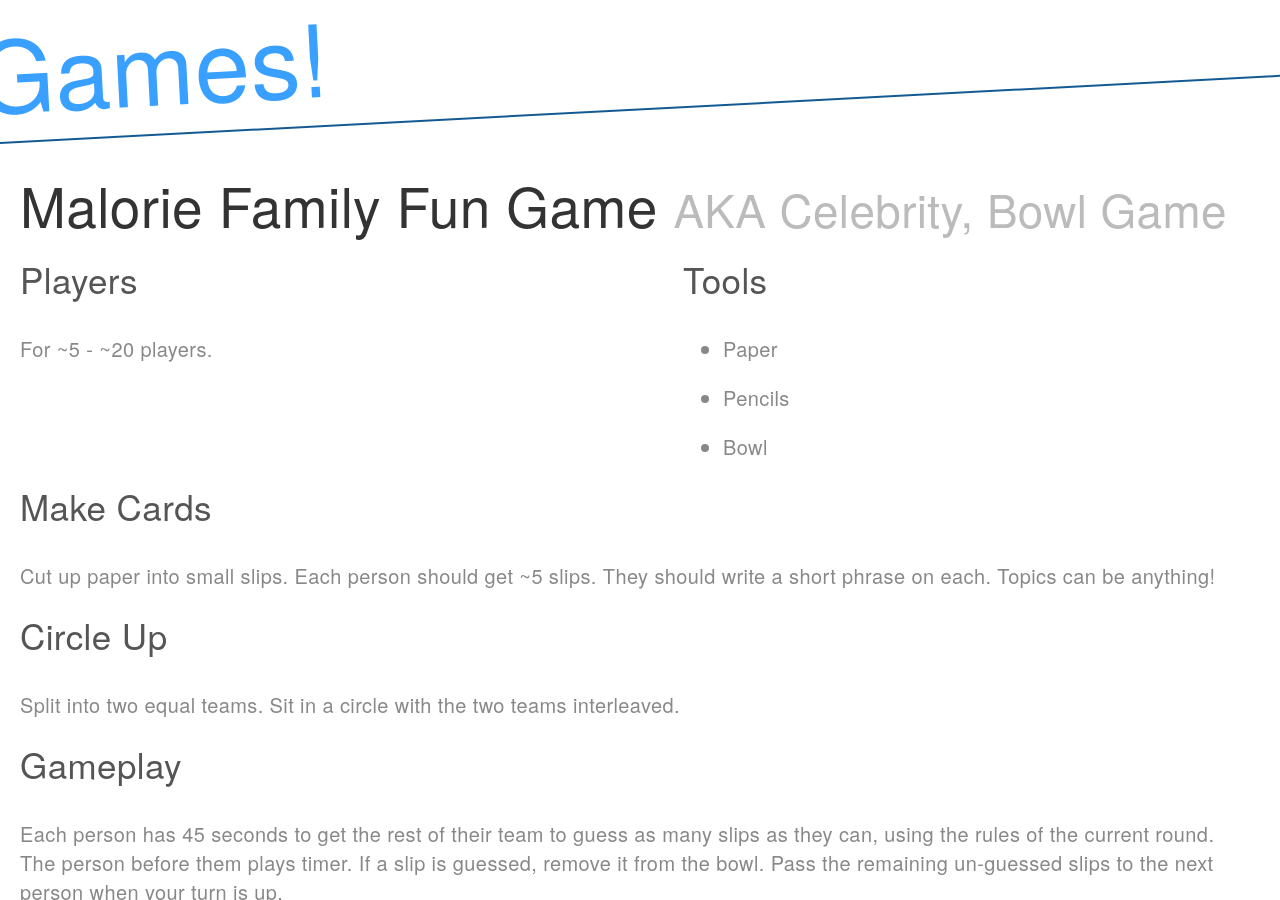
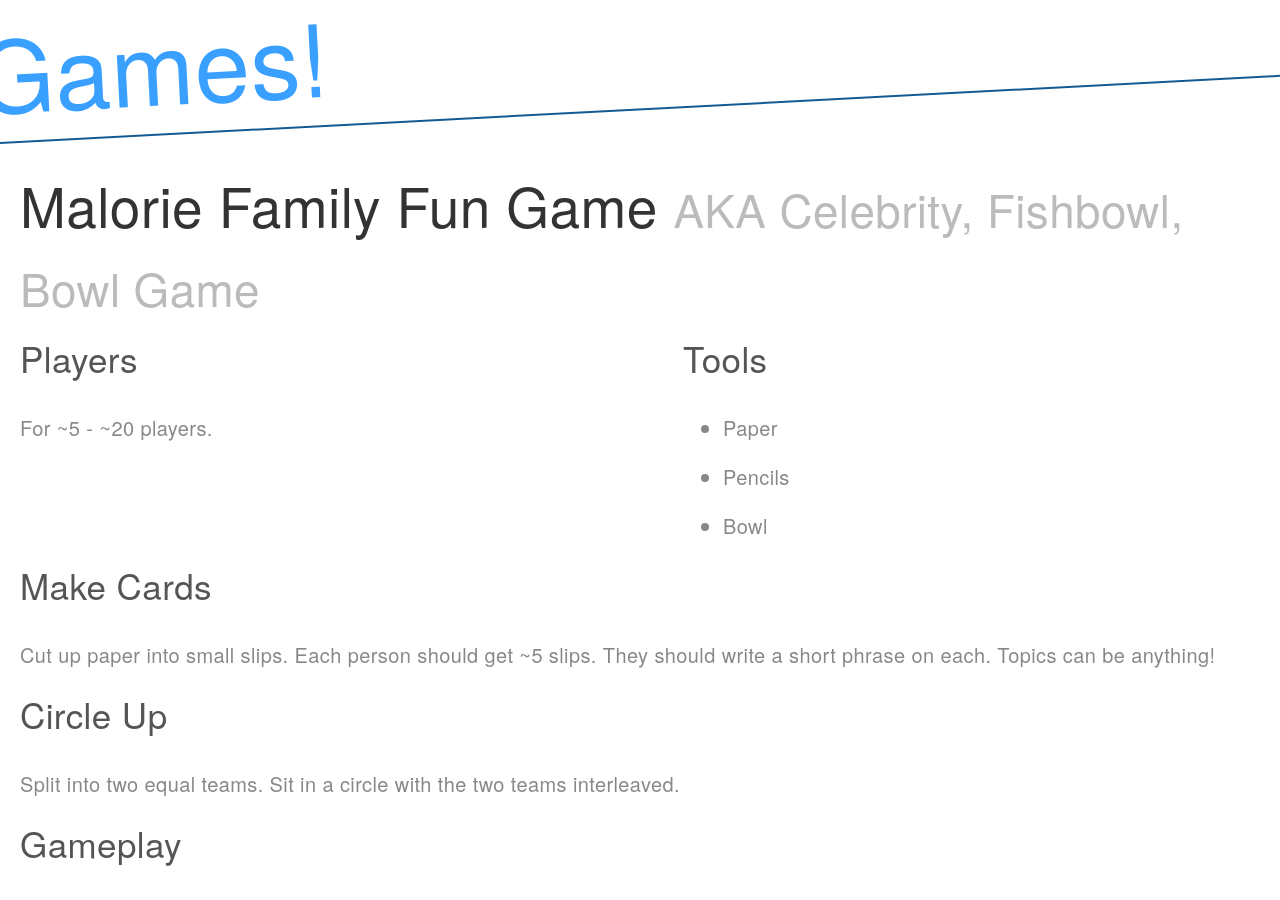
Before and after one commit to davidselassie/games, a Jekyll site: the page built from _games/maloriefamilyfungame.md, in a window 1280 px wide and 900 px high. Built offline with Jekyll 4.4.1, drawn with Linux system fonts in a browser that asks for light colours.

Commit message:
Update maloriefamilyfungame.md

```diff
--- a/_games/maloriefamilyfungame.md
+++ b/_games/maloriefamilyfungame.md
@@ -2,6 +2,7 @@
 title: Malorie Family Fun Game
 alttitles:
   - Celebrity
+  - Fishbowl
   - Bowl Game
 tags:
   - group-medium
```
